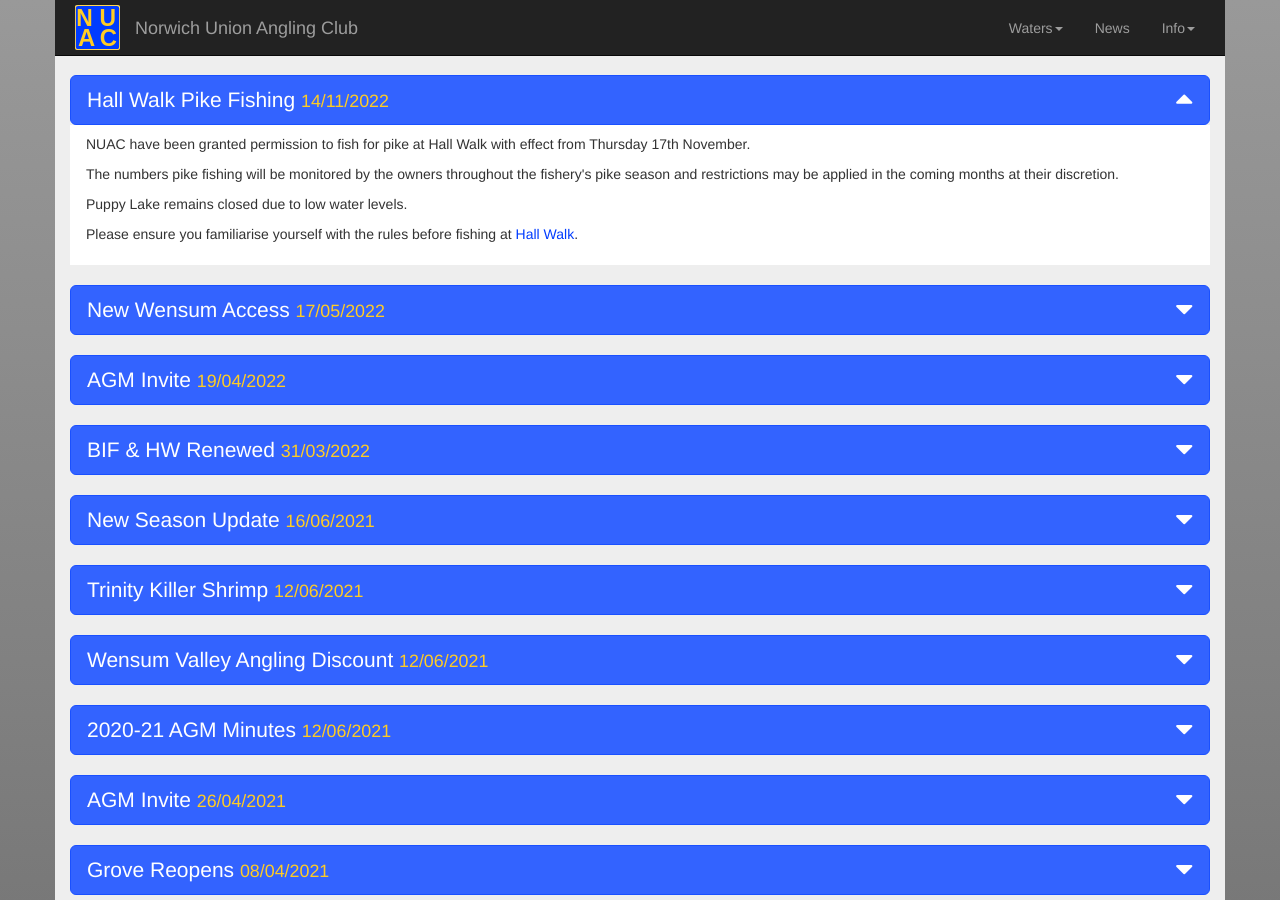
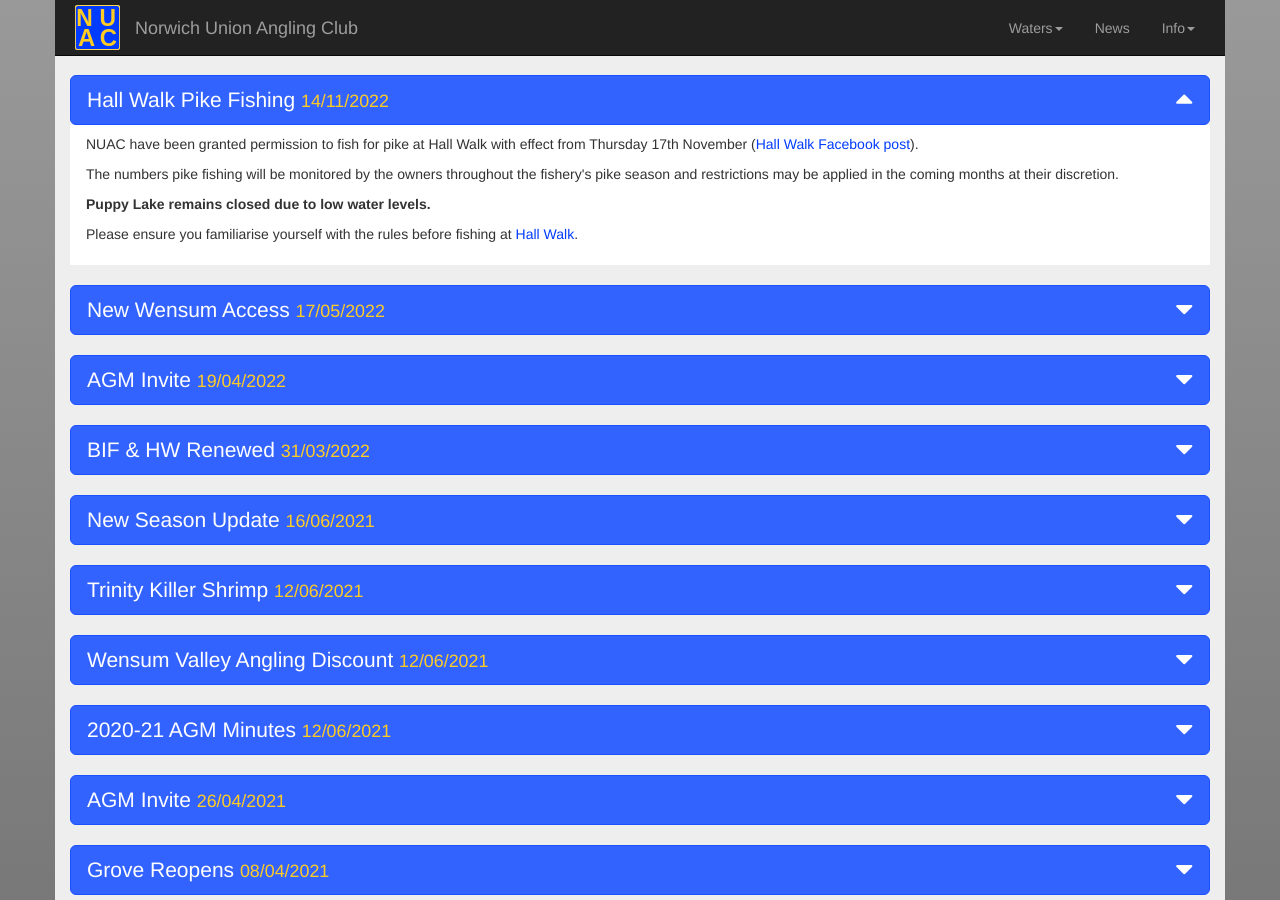
Before and after one commit to nuac-admin/nuac-release-four, a Jekyll site: the page built from news/news.html, in a window 1280 px wide and 900 px high. Built offline with Jekyll 4.4.1, drawn with Linux system fonts in a browser that asks for light colours; nearby versions of some CDN libraries.

Commit message:
hw pike fishing news fix 2

```diff
--- a/news/news.html
+++ b/news/news.html
@@ -22,9 +22,9 @@ og-img: news-fb-img.jpg
 
       <div id="news-current" class="collapse in">
         <div class="NI-format">
-          <p>NUAC have been granted permission to fish for pike at Hall Walk with effect from Thursday 17th November.</p>
+          <p>NUAC have been granted permission to fish for pike at Hall Walk with effect from Thursday 17th November (<a href="https://www.facebook.com/hallwalkfishery/posts/pfbid0H8sSyRcu5agz6FbEDwLzSYGEN4LMRngmJuhoSUBDcupZ9FD5LXGzJNF4zWWJLUpRl">Hall Walk Facebook post</a>).</p>
           <p>The numbers pike fishing will be monitored by the owners throughout the fishery's pike season and restrictions may be applied in the coming months at their discretion.</p>
-          <p>Puppy Lake remains closed due to low water levels.</p>
+          <p><b>Puppy Lake remains closed due to low water levels.</b></p>
           <p>Please ensure you familiarise yourself with the rules before fishing at <a href="../waters/hallwalk.html#water-rules">Hall Walk</a>.</p>
         </div>
       </div> <!-- END OF collapse  -->
```
